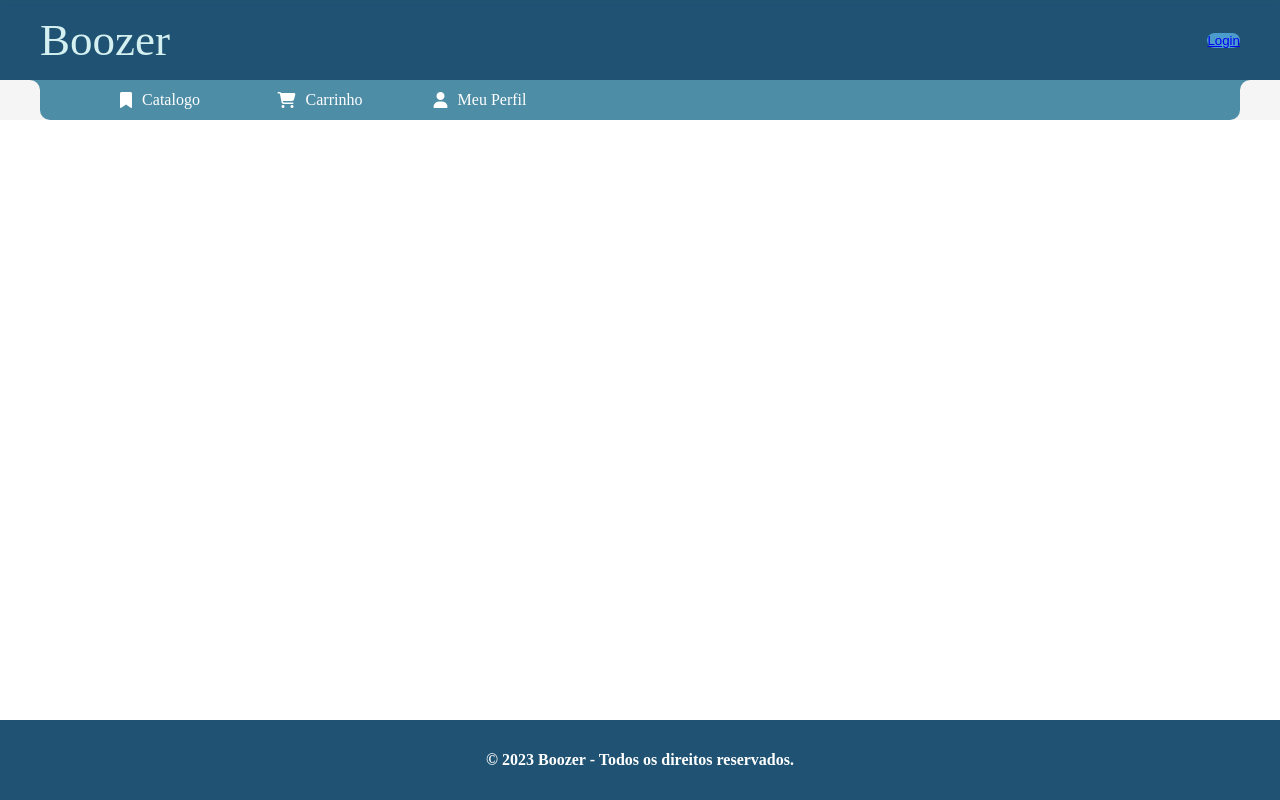
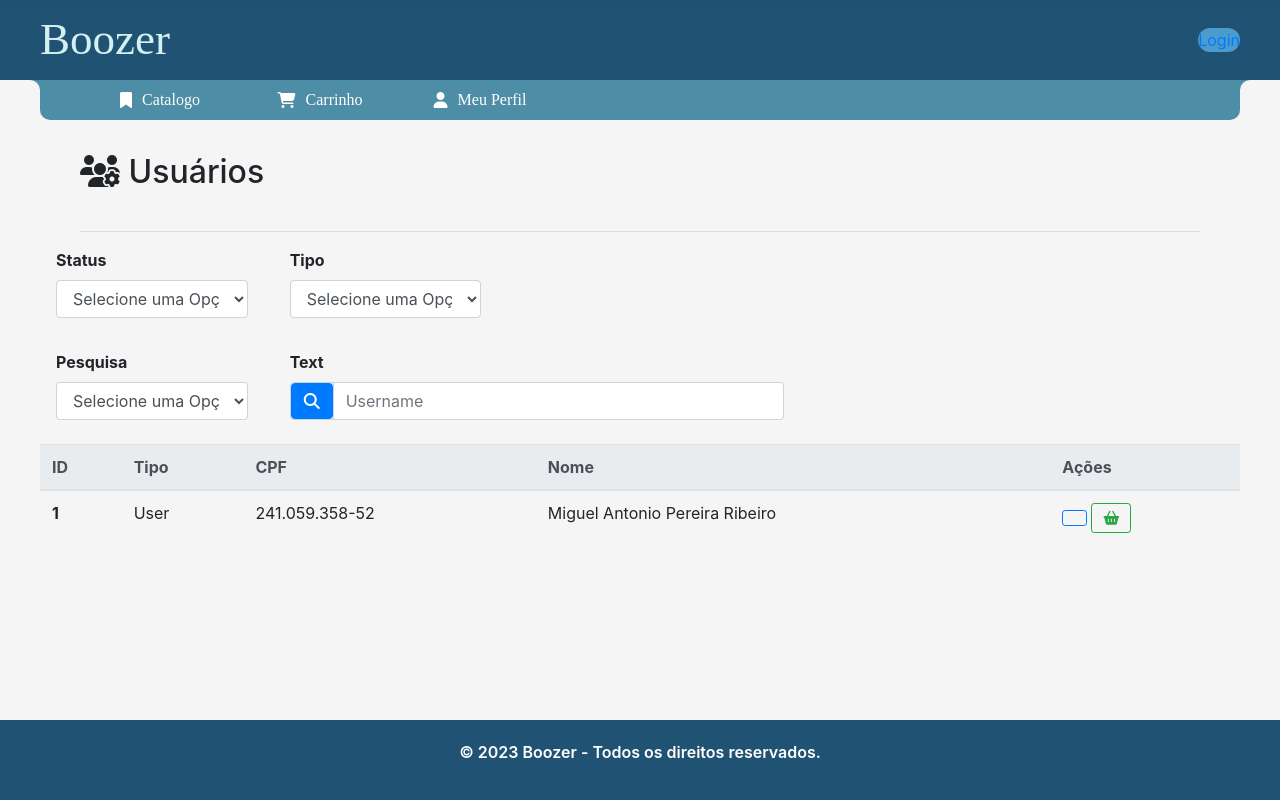
Before and after one commit to Omigaass/INDEV_BOOZER, a PHP site: page /HTML/ABRE_USUARIOS.php in a window 1280 px wide. Run offline with PHP 8.4, Linux system fonts and the light colour scheme; some libraries are stand-ins or nearby versions; some web fonts are replaced.

Commit message:
BOOZER-V0.8.37

```diff
--- a/CSS/ABRE_USUARIOS.CSS
+++ b/CSS/ABRE_USUARIOS.CSS
@@ -0,0 +1,60 @@
+.main_sec {
+    display: flex;
+    flex-direction: column;
+    height: calc(100% - 25vh);
+    width: 100%;
+    position: fixed;
+    top: 15vh;
+    overflow-y: scroll;
+    background-color: var(--claro-light);
+}
+
+.u_filter{
+    width: calc(100% - 10vh);
+}
+
+.u_head{
+    width: 100%;
+    height: 7rem;
+    display: flex;
+    justify-content: flex-end;
+    flex-direction: column;
+    padding: 0 5vh;
+    gap: 5vh;
+}
+
+.u_head h2{
+    margin: 0;
+}
+
+.u_head hr{
+    margin: 0;
+    width: 100%;
+}
+
+.u_col{
+    margin: 1rem;
+}
+
+.u_col label{
+    font-weight: 700;
+}
+
+.user_search_bar{
+    padding: 0 !important;
+}
+
+.user_search{
+    width: 100%;
+    height: 100%;
+    border-radius: 0;
+}
+
+.btn-sm{
+    align-self: flex-start;
+    padding: 0.45rem 0.7rem !important;
+}
+
+.u_table{
+    width: calc(100% - 10vh);
+}
--- a/CSS/NAVBAR.CSS
+++ b/CSS/NAVBAR.CSS
@@ -53,11 +53,11 @@
 }   .navbar_item:hover > i{
     color: var(--azul-escuro);
 }   .navbar_item:hover > a{
-    color: var(--azul-escuro);
+    color: var(--azul-escuro) !important;
 }
 
 .navbar_item a{
-    color: var(--white);
+    color: #fff !important;
     font-size: 16px;
     margin: 0;
     font-family: 'SnigletRegular';
@@ -66,7 +66,7 @@
 
 .navbar_item i{
     padding-right: 10px;
-    color: var(--white);
+    color: #fff;
     margin: 0;
     transition: all 0.2s ease-in-out;
 }
@@ -95,7 +95,7 @@
     background-color: var(--claro-light);
     transition: all 0.3s linear;
 }   .navbar_active a , .navbar_active i{
-    color: var(--azul-escuro);
+    color: var(--azul-escuro) !important;
 }
 
 .navbar_button{
--- a/HTML/ABRE_USUARIOS.php
+++ b/HTML/ABRE_USUARIOS.php
@@ -31,6 +31,7 @@
         <link rel="stylesheet" href="../CSS/FOOTER.CSS">
         <link rel="stylesheet" media="screen" href="https://fontlibrary.org//face/bilbo" type="text/css" />
         <link rel="stylesheet" media="screen" href="https://fontlibrary.org//face/sniglet" type="text/css"/>
+        <link rel="stylesheet" href="https://cdn.jsdelivr.net/npm/bootstrap@4.0.0/dist/css/bootstrap.min.css" integrity="sha384-Gn5384xqQ1aoWXA+058RXPxPg6fy4IWvTNh0E263XmFcJlSAwiGgFAW/dAiS6JXm" crossorigin="anonymous">
         <!--
         ?███████  ██████  ███    ██ ████████      █████  ██     ██ ███████ ███████  ██████  ███    ███ ███████
         ?██      ██    ██ ████   ██    ██        ██   ██ ██     ██ ██      ██      ██    ██ ████  ████ ██
@@ -92,10 +93,83 @@
                 ?██      ██    ██ ██  ██ ██    ██    ██      ██    ██ ██   ██ ██    ██
                  ?██████  ██████  ██   ████    ██    ███████  ██████  ██████   ██████
             -->
+            <section class="u_filter">
+                <header class="u_head">
+                    <h2><i class="fa-solid fa-users-gear"></i> Usuários </h2>
+                    <hr />
+                </header>
+                <form>
+                    <div class="u_row form-row">
+                        <div class="u_col form-group col-md-2">
+                            <label for="USER_STATUS">Status</label>
+                            <select class="form-control" name="USER_STATUS" id="selectbox1">
+                                <option value="">Selecione uma Opção&hellip;</option>
+                                <option value="ativo">Ativo</option>
+                                <option value="inativo">Inativo</option>
+                                <option value="suspenso">Suspenso</option>
+                            </select>
+                        </div>
+                        <div class="u_col form-group col-md-2">
+                            <label for="USER_TYPE">Tipo</label>
+                            <select class="form-control" name="USER_TYPE" id="selectbox1">
+                                <option value="">Selecione uma Opção&hellip;</option>
+                                <option value="user">Cliente</option>
+                                <option value="adm">Administrador</option>
+                            </select>
+                        </div>
+                    </div>
+                    <div class="u_row form-row">
+                    <div class="u_col form-group col-md-2">
+                            <label for="SEARCH_TYPE">Pesquisa</label>
+                            <select class="form-control" name="SEARCH_TYPE" id="selectbox1">
+                                <option value="">Selecione uma Opção&hellip;</option>
+                                <option value="nome">Nome</option>
+                                <option value="tipo">Tipo</option>
+                                <option value="cpf">CPF</option>
+                            </select>
+                        </div>
+                        <div class="u_col form-group col-md-5">
+                            <label for="inlineFormInputGroupUsername2">Text</label>
+                            <div class="input-group mb-2 mr-sm-2">
+                                <div class="input-group-prepend">
+                                <div class="user_search_bar input-group-text"><button type="submit" class="user_search btn btn-primary"><i class="fa-solid fa-magnifying-glass"></i></button></div>
+                                </div>
+                                <input type="text" class="form-control" id="inlineFormInputGroupUsername2" placeholder="Username">
+                            </div>
+                        </div>
+                    </div>
+                </form>
+            </section>
+            <section class="u_table table-responsive-md">
+                <table class="table table-hover ">
+                    <thead class="thead-light">
+                        <tr>
+                        <th scope="col">ID</th>
+                        <th scope="col">Tipo</th>
+                        <th scope="col">CPF</th>
+                        <th scope="col">Nome</th>
+                        <th scope="col">Ações</th>
+                        </tr>
+                    </thead>
+                    <tbody>
+                        <tr>
+                            <th scope="row">1</th>
+                            <td>User</td>
+                            <td>241.059.358-52</td>
+                            <td>Miguel Antonio Pereira Ribeiro</td>
+                            <td>
+                                <button type="submit" class="user_view btn btn-sm btn-outline-primary"><i class="fa-solid fa-user-magnifying-glass"></i></button>
+                                <button type="submit" class="user_buy btn btn-sm btn-outline-success"><i class="fa-solid fa-basket-shopping"></i></button>
+                            </td>
+                        </tr>
+                    </tbody>
+                </table>
+            </section>
         </main>
         <footer class="footer_sec">
             <p>&copy; 2023 Boozer - Todos os direitos reservados.</p>
         </footer>
+
     </div>
     <!-- #region -->
     <div class="a_modal">
@@ -103,8 +177,21 @@
         <span class="m_close a_btn"><i class="fa-regular fa-circle-xmark"></i></span>
     </div>
     <!-- #endregion -->
+    <!-- #region -->
+        <div class=" back_screen hidden"></div>
+        <modal class="book_add_modal m_start hidden">
+            <div class="m_wrap">
+                <section class="m_head">
+                    <span class="m_title"><span><i class="fa-solid fa-book"></i>Adicionar Novo Livro</span></span>
+                    <i class="m_close m_book_add_close fa-regular fa-circle-xmark fa-xl"></i>
+                </section>
+                <section class="m_body">
+
+                </section>
+            </div>
+        </modal>
+    <!-- #endregion -->
 </body>
-<script src="https://kit.fontawesome.com/724309404c.js" crossorigin="anonymous"></script>
 <script src="../JS/CONFIG_NAV.JS"></script>
 <script src="../JS/ABRE_NAV_RESPONSIVE.js"></script>
 <script>
```
